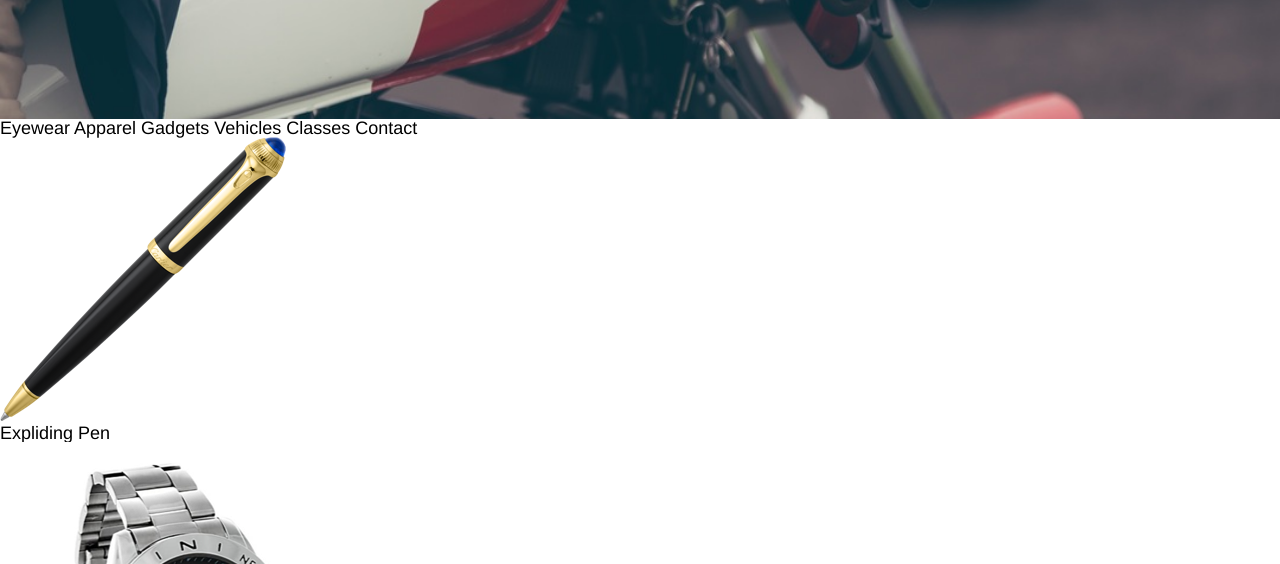
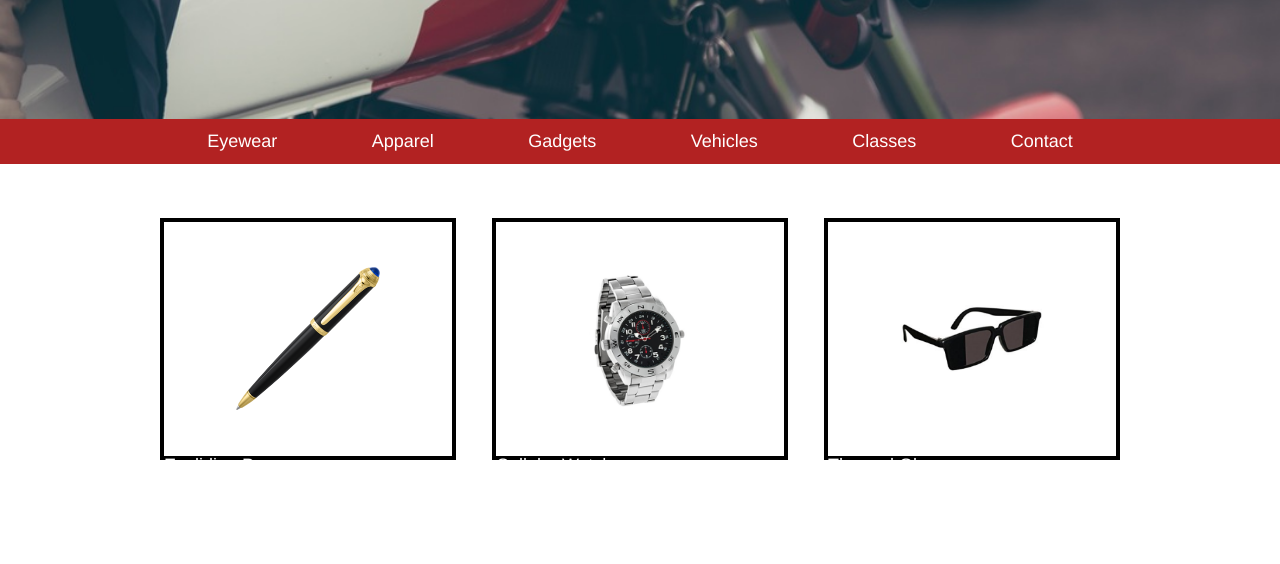
Before and after one commit to lijitin/secretagentsupply, a plain HTML site: page index.html in a window 1280 px wide. Shown: the part 382-946 px from the top of the page. Drawn offline with Linux system fonts and the light colour scheme.

Commit message:
working on products

```diff
--- a/index.html
+++ b/index.html
@@ -16,12 +16,13 @@
       <div class="banner-img">
         <div class="container">
           <div class="content">
-            <p>NEW ARRIVAL</p>
+            <h4>NEW ARRIVAL</p>
             <h1>SPORT BIKES AND MOTRCYCLES</h1>
           </div>
         </div>
       </div>
       <div class="navigation">
+        <div class="container">
           <span>Eyewear</span>
           <span>Apparel</span>
           <span>Gadgets</span>
@@ -29,18 +30,25 @@
           <span>Classes</span>
           <span>Contact</span>
         </div>
-      <div class="products">
+      </div>
+      <div class="products container">
         <div class="item">
+          <div class="product-img">
             <img src="resources\images\pen.png" alt="pen.png">
-          <p>Expliding Pen</p>
+          </div>
+          <p class="description">Expliding Pen</p>
         </div>
         <div class="item">
+          <div class="product-img">
             <img src="resources\images\watch.png" alt="watch.png">
-          <p>Cellular Watch</p>
+          </div>
+          <p class="description">Cellular Watch</p>
         </div>
         <div class="item">
+          <div class="product-img">
             <img src="resources\images\glasses.png" alt="glasses.png">
-          <p>Thermal Glasses</p>
+          </div>
+          <p class="description">Thermal Glasses</p>
         </div>
       </div>
       <div class="contact">
--- a/resources/style.css
+++ b/resources/style.css
@@ -1,6 +1,8 @@
 html{
   font-size: 18px;
   font-family: Helvetica;
+  color: white;
+
 }
 /* header/logo */
 header{
@@ -42,14 +44,46 @@ header{
   padding: 2rem 3rem;
   background-color: black;
 }
-.content p, .content h1{
-  color: white;
+.content h4, .content h1{
   font-weight: bold;
 }
-.content p{
+.content h4{
   margin-bottom: 0.25rem;
   font-size: 1rem;
 }
 .content h1{
   font-size: 2rem;
 }
+
+/* navigation */
+.navigation{
+  background-color: firebrick;
+  padding: 0.75rem 0;
+}
+.navigation .container{
+  display: flex;
+  justify-content: space-around;
+}
+/* products */
+.products{
+  padding: 3rem 0;
+  display: flex;
+  justify-content: space-between;
+}
+.item{
+  border: 4px solid black;
+  width: 30%;
+  height: 13rem;
+}
+.product-img{
+  padding: 2rem 0;
+  height: 9rem;
+  display: flex;
+  align-items: center;
+  justify-content: center;
+}
+.product-img img{
+  max-height: 9rem;
+  max-width:50%;
+  width: auto;
+}
```
Lines whose indentation alone changed are shown as unchanged.
